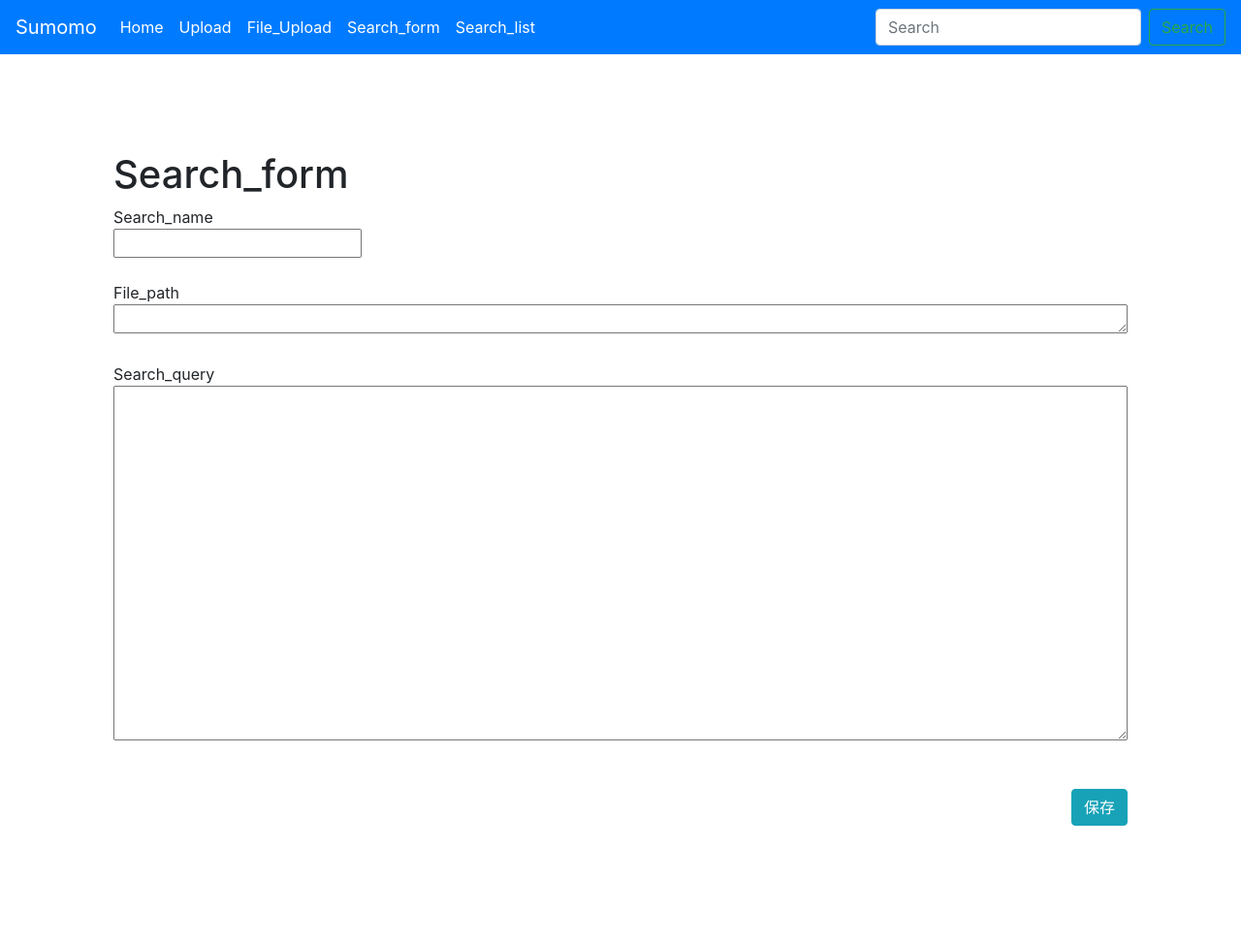
After one commit to Hirakawa0123/Sumomo_Logic, a Django app: page /search/form/ in a window 1280 px wide. The commit adds this page. Shown: the whole page at 97% size. Run offline with Django 3.2, Linux system fonts and the light colour scheme.

Commit message:
base create query_veiws

```diff
--- a/django/base/forms.py
+++ b/django/base/forms.py
@@ -2,7 +2,7 @@ from django import forms
 from django.forms import ModelForm
 from django.core.exceptions import ValidationError
 from django.forms.fields import CharField
-from base.models import Pdf
+from base.models import Pdf,Search
 
 class TextForm(forms.ModelForm):
     class Meta:
@@ -17,3 +17,16 @@ class TextForm(forms.ModelForm):
 
 class FileFieldForm(forms.Form):
     file_field = forms.FileField(widget=forms.ClearableFileInput(attrs={'multiple': True}))
+
+class SearchQueryForm(forms.ModelForm):
+    class Meta:
+        model = Search
+        fields = (
+            "search_name",
+            "file_path",
+            "search_query",
+        )
+        widgets = {
+            "file_path": forms.Textarea(attrs={'rows':1, 'cols':100}),
+            'search_query': forms.Textarea(attrs={'rows':15, 'cols':100})
+        }
--- a/django/base/models/pdf_models.py
+++ b/django/base/models/pdf_models.py
@@ -9,3 +9,15 @@ class Pdf(models.Model):
 
     def __str__(self):
         return self.file_name
+
+class Search(models.Model):
+    class Meta:
+        db_table = 'search'
+    search_name = models.CharField(verbose_name='search_name',max_length=70)
+    file_path = models.CharField(verbose_name='file_path',max_length=70)
+    search_query = models.TextField(verbose_name='search_query',max_length=1000,blank=True, null=True)
+    create_at = models.DateTimeField(auto_now_add=True)
+    update_at = models.DateTimeField(auto_now=True)
+
+    def __str__(self):
+        return self.search_name
--- a/django/base/views/__init__.py
+++ b/django/base/views/__init__.py
@@ -1 +1,2 @@
 from .pdf_views import *
+from .query_views import *
--- /dev/null
+++ b/django/base/views/query_views.py
@@ -0,0 +1,34 @@
+from django.views.generic import TemplateView,CreateView,ListView,DetailView,View,DeleteView,UpdateView,FormView
+from django.urls import reverse_lazy
+
+from base.models import Search
+from base.forms import SearchQueryForm
+
+class SearchQueryUploadView(FormView):
+    form_class = SearchQueryForm
+    template_name = "pages/search_query/search_form.html"
+    success_url = reverse_lazy('search_list')
+
+    def form_valid(self, form):
+        form.save()
+        return super().form_valid(form)
+
+class SearchQueryListView(ListView):
+    model = Search
+    paginate_by = 10
+    template_name = "pages/search_query/search_list.html"
+
+class SearchQueryDetailView(DetailView):
+    model = Search
+    template_name = "pages/search_query/search_detail.html"
+
+class SearchQueryDeleteView(DeleteView):
+    model = Search
+    success_url = reverse_lazy('search_list')
+    template_name = "pages/search_query/search_delete.html"
+
+class SearchQueryUpdateView(UpdateView):
+    template_name = "pages/search_query/search_update.html"
+    model = Search
+    success_url = reverse_lazy('search_list')
+    form_class = SearchQueryForm
--- a/django/config/urls.py
+++ b/django/config/urls.py
@@ -21,9 +21,15 @@ urlpatterns = [
     path('admin/', admin.site.urls),
     path("",views.PdfListView.as_view(),name="list"),
     path("upload/",views.UploadView.as_view(),name="upload"),
-    path('items/<int:pk>/',views.PdfDetailView.as_view()),
+    path('items/<int:pk>/',views.PdfDetailView.as_view(),name="detail"),
     path('items/<int:pk>/delete/',views.PdfDeleteView.as_view(),name="delete"),
     path('items/<int:pk>/update/',views.PdfUpdateView.as_view(),name="update"),
     path('file_upload/', views.FileFieldFormView.as_view(), name='file_upload'),
-    # path('success/url/',views.success),
+
+    # query
+    path('search/', views.SearchQueryListView.as_view(), name='search_list'),
+    path('search/form/', views.SearchQueryUploadView.as_view(), name='search_form'),
+    path('search/<int:pk>/',views.SearchQueryDetailView.as_view(),name="search_detail"),
+    path('search/<int:pk>/delete/',views.SearchQueryDeleteView.as_view(),name="search_delete"),
+    path('search/<int:pk>/update/',views.SearchQueryUpdateView.as_view(),name="search_update"),
 ]
--- /dev/null
+++ b/django/templates/pages/search_query/search_delete.html
@@ -0,0 +1,5 @@
+<form method="post">{% csrf_token %}
+    <p>Are you sure you want to delete "{{ object }}"?</p>
+    {{ form }}
+    <input type="submit" value="Confirm">
+</form>
--- /dev/null
+++ b/django/templates/pages/search_query/search_form.html
@@ -0,0 +1,21 @@
+{% extends "base.html" %}
+{% block main %}
+
+<div class="d-flex justify-content-around" style="padding:100px 0">
+    <form method="post">
+      <h1>Search_form</h1>
+      {% csrf_token %}
+      {% for field in form %}
+      <div class="form-group">
+        <label class="control-label">
+          {{ field.label }}<br>
+          {{ field }}
+        </label>
+      </div>
+      {% endfor %}
+      <div class="d-flex justify-content-end" style="padding:20px 0">
+        <input type="submit" value="保存" class="btn btn-info" >
+      </div>
+    </form>
+  </div>
+{% endblock %}
--- a/django/templates/snippets/header.html
+++ b/django/templates/snippets/header.html
@@ -16,6 +16,12 @@
       <li class="nav-item">
         <a class="nav-link text-white" href="{% url 'file_upload' %}">File_Upload</a>
       </li>
+      <li class="nav-item">
+        <a class="nav-link text-white" href="{% url 'search_form' %}">Search_form</a>
+      </li>
+      <li class="nav-item">
+        <a class="nav-link text-white" href="{% url 'search_list' %}">Search_list</a>
+      </li>
     </ul>
     <form class="form-inline my-2 my-lg-0">
       <input class="form-control mr-sm-2" type="search" placeholder="Search" aria-label="Search">
```
Also changed, not shown: django/templates/pages/search_query/search_detail.html (added, +20 -0 lines), django/templates/pages/search_query/search_list.html (added, +35 -0 lines), django/templates/pages/search_query/search_update.html (added, +25 -0 lines), django/base/migrations/0004_auto_20211219_1203.py (added).
